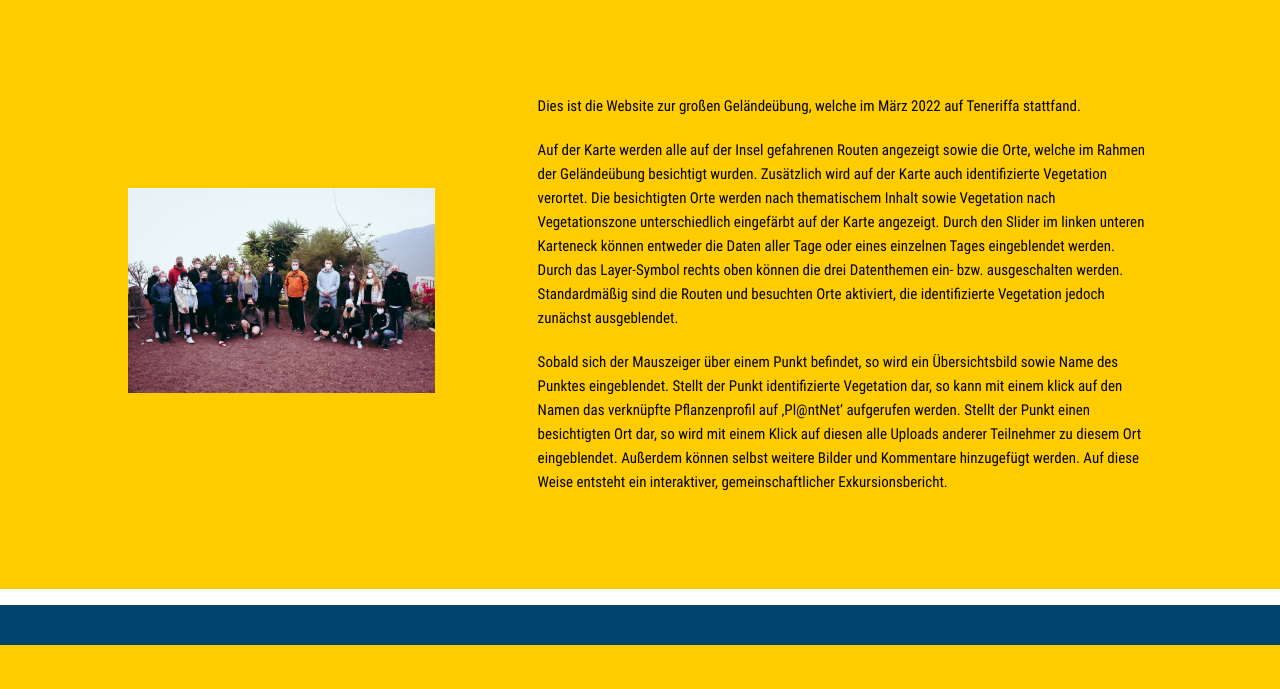
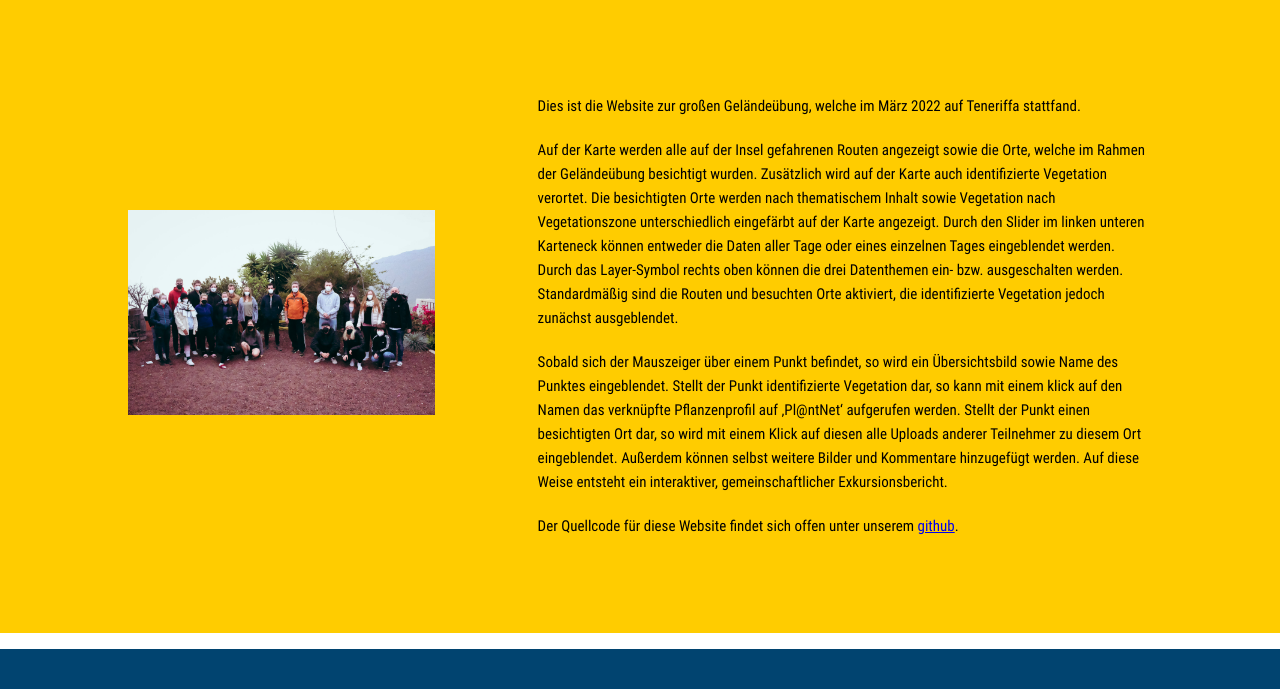
Before and after one commit to ElJocho/tenerife_wiki, a Flask app: page / in a window 1280 px wide. Shown: the part 845-1534 px from the top of the page. Before the commit the page ends 1490 px from the top, so only its background shows below. Run offline with Flask 2, Linux system fonts and the light colour scheme; parts of the project's set-up code (start-up, migrations or seed data) failed here and were passed over; some libraries are stand-ins or nearby versions.

Commit message:
added github link

```diff
--- a/web_master/website/templates/landing_page.html
+++ b/web_master/website/templates/landing_page.html
@@ -57,6 +57,10 @@ content %}
         diese Weise entsteht ein interaktiver, gemeinschaftlicher
         Exkursionsbericht.
       </p>
+      <p style="margin: 20px 0">
+        Der Quellcode für diese Website findet sich offen unter unserem
+        <a href="https://github.com/ElJocho/tenerife_wiki">github</a>.
+      </p>
     </div>
   </div>
 </div>
```
